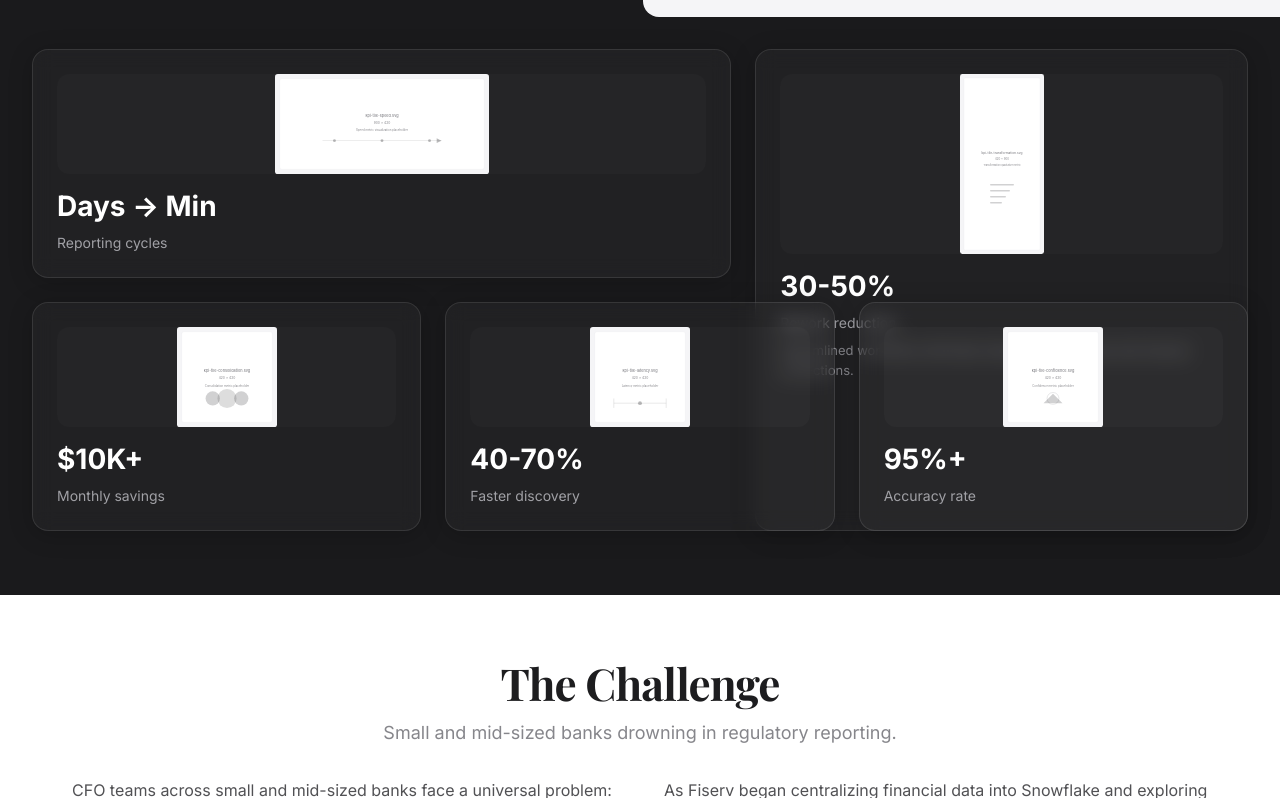
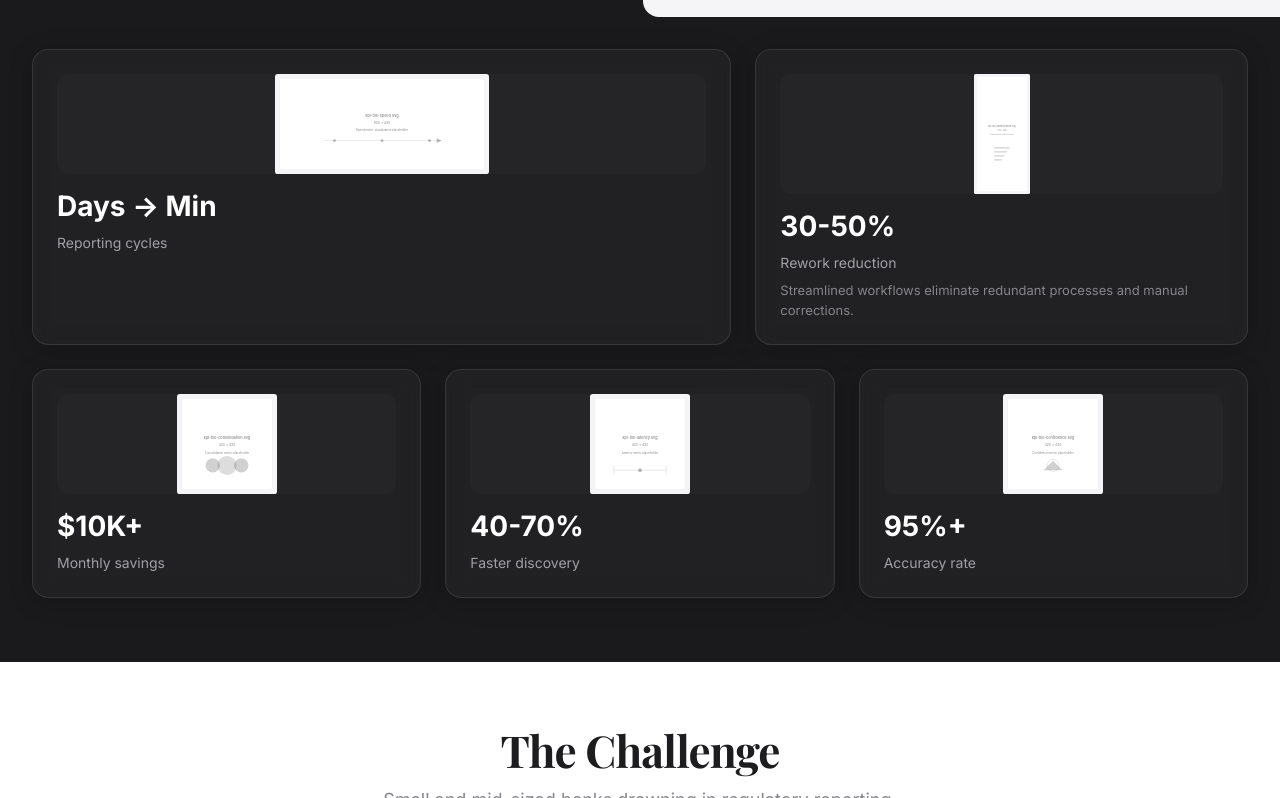
Before and after one commit to ptulin/portfolio, a plain HTML site: page case-studies/fiserv-llm-cpo-platform.html in a window 1280 px wide. Shown: the part 636-1434 px from the top of the page. Drawn offline with nearby package versions, Linux system fonts and the light colour scheme.

Commit message:
Fix Tile B overlap: remove row-spanning, place in single row, reduce image size

```diff
--- a/case-studies/fiserv-llm-cpo-platform.html
+++ b/case-studies/fiserv-llm-cpo-platform.html
@@ -144,10 +144,8 @@
         .kpi-grid {
             display: grid;
             grid-template-columns: repeat(12, 1fr);
-            grid-template-rows: 1fr 1fr;
             gap: 1.5rem;
             margin-top: 4rem;
-            align-items: start;
         }
 
         .kpi-tile {
@@ -162,8 +160,6 @@
             display: flex;
             flex-direction: column;
             position: relative;
-            height: 100%;
-            max-height: 100%;
         }
 
         .kpi-tile:hover {
@@ -172,28 +168,28 @@
         }
 
         .kpi-tile-a {
+            grid-column: 1 / 8;
             grid-row: 1;
-            grid-column: 1 / 8;
         }
 
         .kpi-tile-b {
-            grid-row: 1 / 3;
             grid-column: 8 / 13;
+            grid-row: 1;
         }
 
         .kpi-tile-c {
+            grid-column: 1 / 5;
             grid-row: 2;
-            grid-column: 1 / 5;
         }
 
         .kpi-tile-d {
+            grid-column: 5 / 9;
             grid-row: 2;
-            grid-column: 5 / 9;
         }
 
         .kpi-tile-e {
+            grid-column: 9 / 13;
             grid-row: 2;
-            grid-column: 9 / 13;
         }
 
         .kpi-visual {
@@ -214,12 +210,10 @@
         .kpi-tile-d .kpi-visual,
         .kpi-tile-e .kpi-visual {
             height: 100px;
-            max-height: 100px;
         }
 
         .kpi-tile-b .kpi-visual {
-            height: 180px;
-            max-height: 180px;
+            height: 120px;
         }
 
         .kpi-visual img {
@@ -914,7 +908,7 @@
                     </div>
                 </div>
 
-                <!-- Tile B: Transformation (cols 8-12, rows 1-2) -->
+                <!-- Tile B: Transformation (cols 8-12, row 1) -->
                 <div class="kpi-tile kpi-tile-b">
                     <div class="kpi-visual">
                         <img src="../assets/case-studies/fiserv/kpi-tile-transformation.svg" alt="Transformation metric">
```
